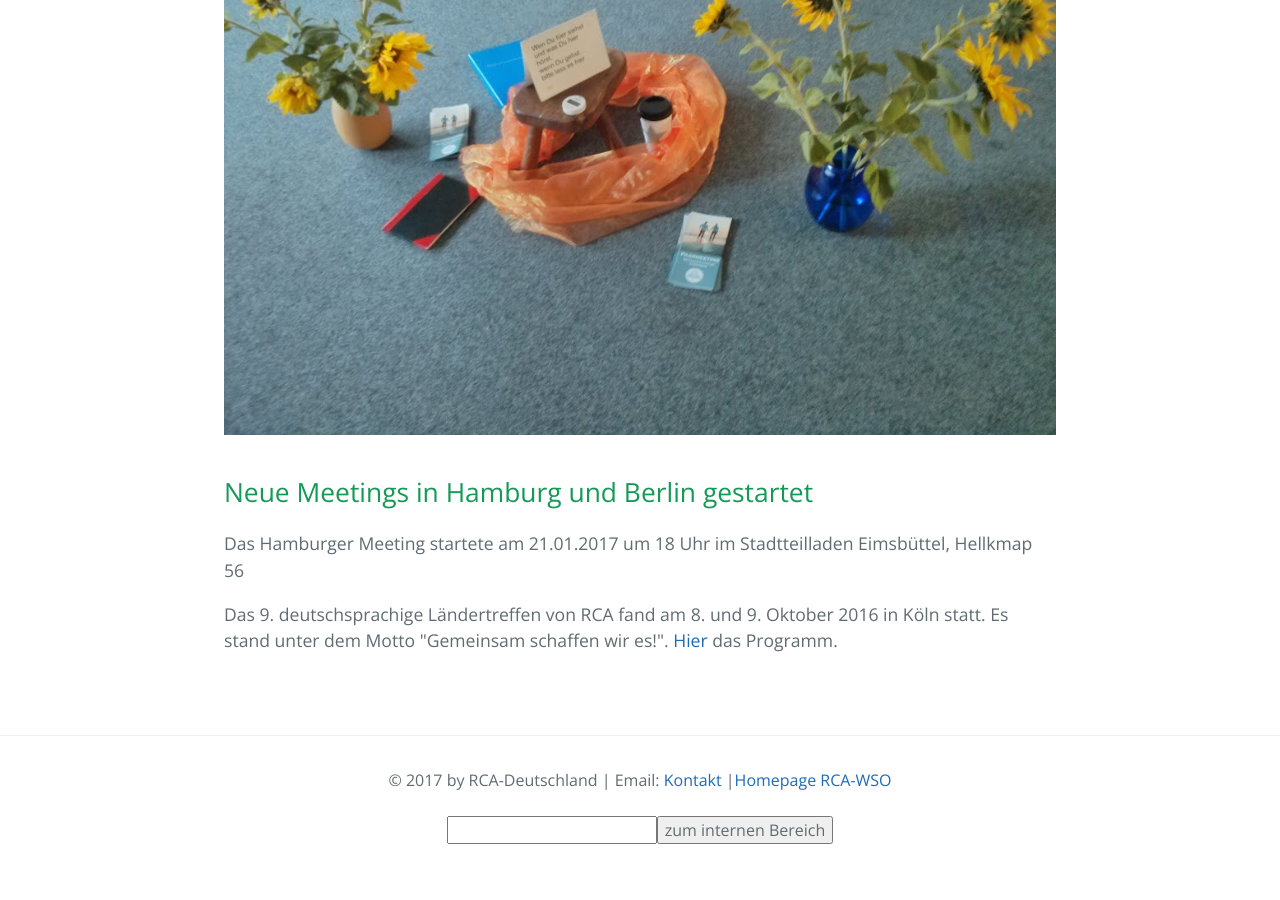
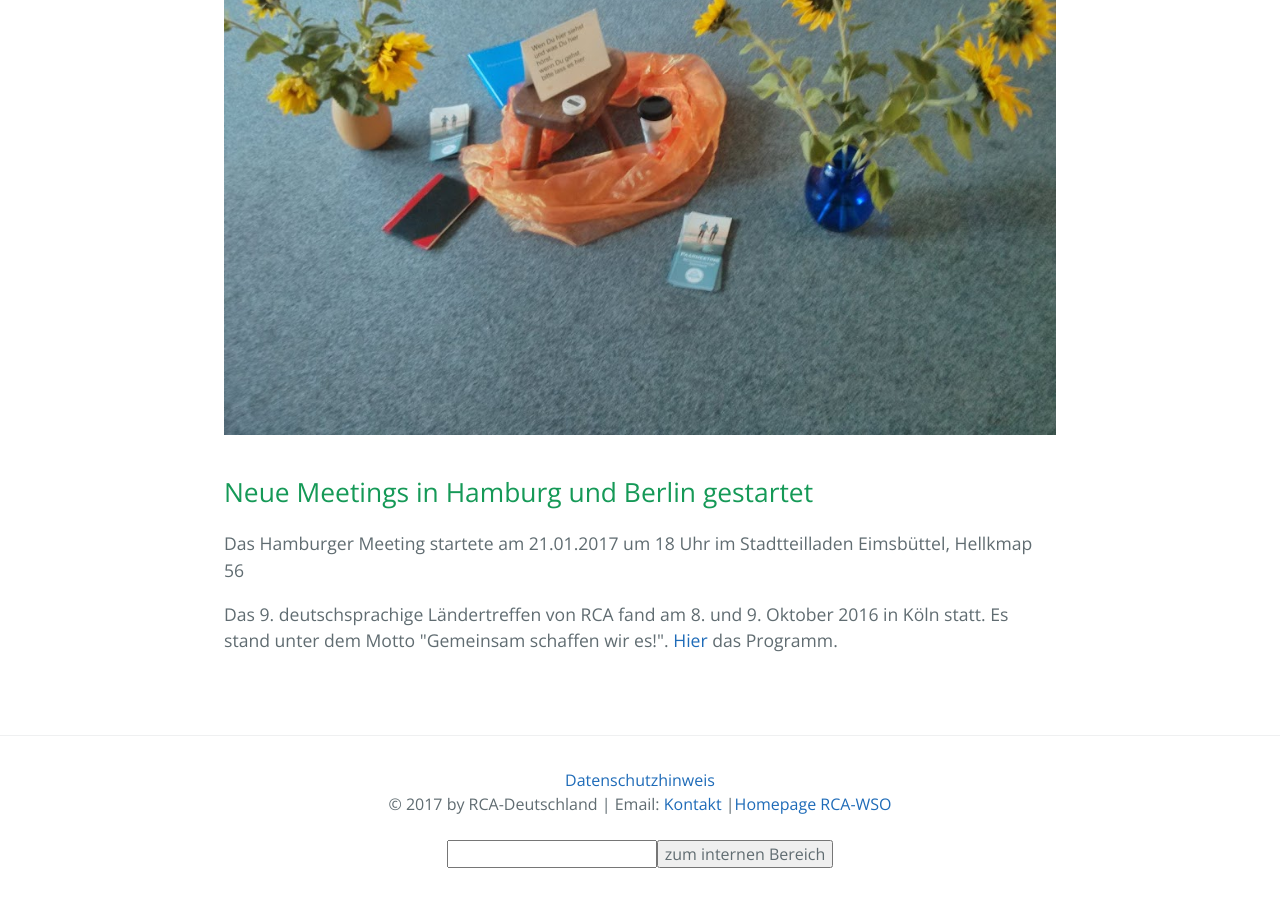
Before and after one commit to rcadeutschland/rcadeutschland.github.io, a Jekyll site: the page built from index.html, in a window 1280 px wide and 900 px high, scrolled down 1921 px. Built offline with Jekyll 4.4.1, drawn with Linux system fonts in a browser that asks for light colours; nearby versions of some CDN libraries; before the commit the page ends 2797 px from its top, so only the background shows below that.

Commit message:
Update default.html

```diff
--- a/_layouts/default.html
+++ b/_layouts/default.html
@@ -34,6 +34,7 @@
 
     </section>
     <section class="site-footer">
+      <div><a href="/datenschutz">Datenschutzhinweis</a></div>
       <div>&copy; 2017 by RCA-Deutschland | Email: <a href="mailto:kontakt@recovering-couples.de">Kontakt</a>
       |<a href="http://www.recovering-couples.org">Homepage RCA-WSO</a></div>
       <br><form id="rcahidden">
```
